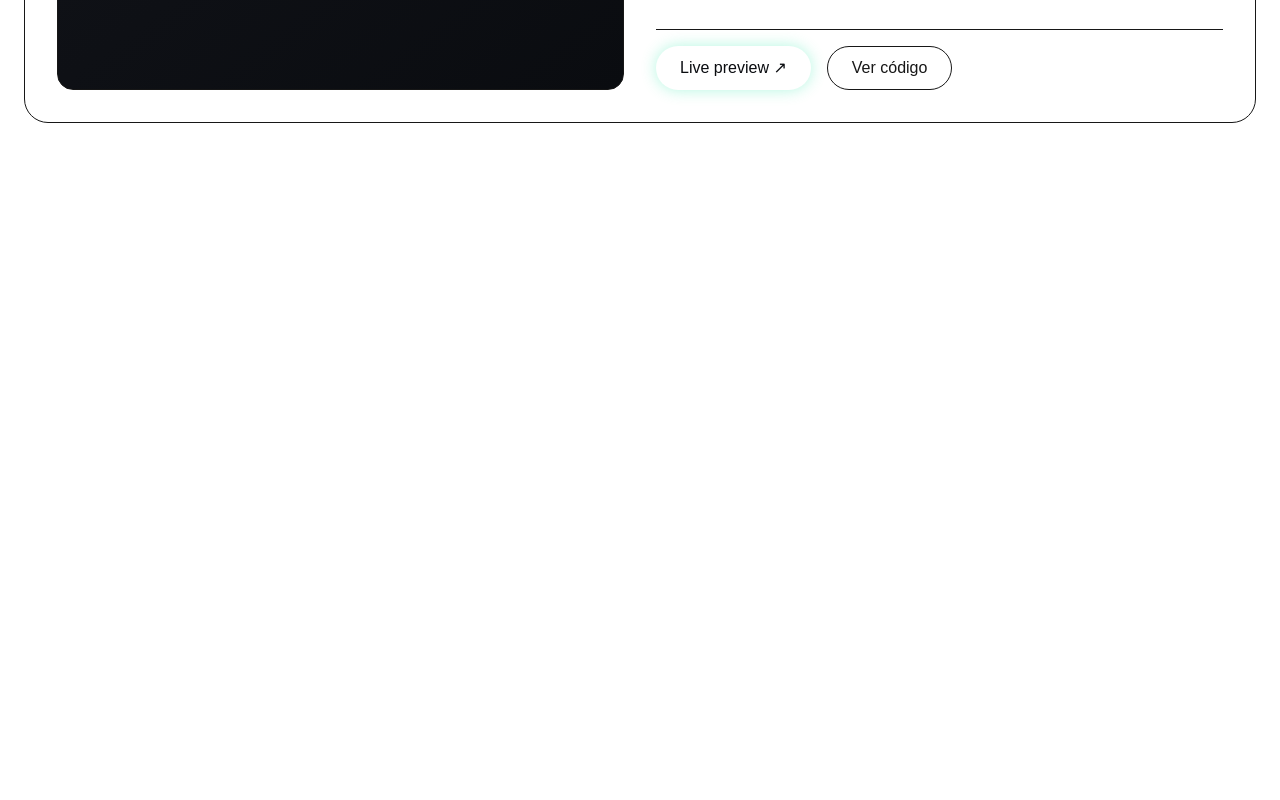
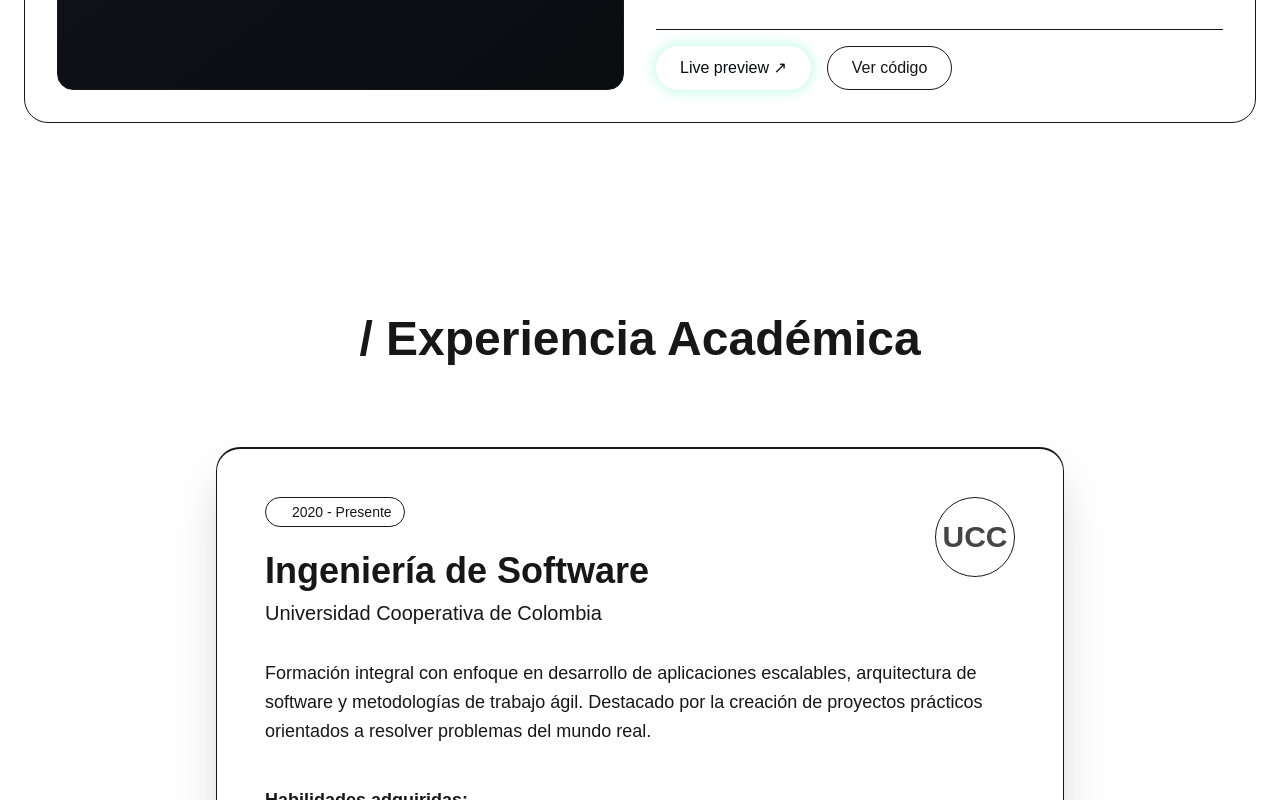
Before and after one commit to sebastianUCC2024/PortafolioPersonal, a Next.js app: page / in a window 1280 px wide. Shown: the part 2000-2800 px from the top of the page. Before the commit the page ends 2219 px from the top, so only its background shows below. Built offline with nearby package versions, Linux system fonts and the light colour scheme.

Commit message:
feat: implementar layout destacado para la tarjeta de experiencia académica

```diff
--- a/app/page.tsx
+++ b/app/page.tsx
@@ -2,12 +2,14 @@
 
 import { Hero } from "@/components/sections/hero";
 import { Projects } from "@/components/sections/projects";
+import { Experience } from "@/components/sections/experience";
 
 export default function Home() {
     return (
         <main className="flex-grow flex flex-col min-h-screen">
             <Hero />
             <Projects />
+            <Experience />
         </main>
     );
 }
--- /dev/null
+++ b/components/sections/experience.tsx
@@ -0,0 +1,68 @@
+"use client";
+
+import { useLanguage } from "@/hooks/use-language";
+import { Badge } from "@/components/ui/badge";
+
+export function Experience() {
+    const { t } = useLanguage();
+
+    return (
+        <section id="experience" className="py-24 relative bg-card-bg/20">
+            <div className="max-w-4xl mx-auto px-6">
+
+                {/* Título de Sección centrado */}
+                <div className="mb-16 text-center flex flex-col items-center">
+                    <h2 className="text-3xl md:text-5xl font-bold font-primary mb-4 text-foreground">
+                        <span className="text-brand-cyan">/</span> {t.experience.title}
+                    </h2>
+                    <div className="w-24 h-1 bg-brand-cyan/30 rounded-full" />
+                </div>
+
+                {/* Tarjeta de Experiencia Principal */}
+                <div className="relative rounded-3xl bg-card-bg/80 border-t-2 border-l border-r border-b border-t-brand-cyan/50 border-brand-cyan/10 p-8 md:p-12 shadow-2xl backdrop-blur-sm overflow-hidden group">
+
+                    {/* Elemento decorativo visual */}
+                    <div className="absolute top-0 right-0 w-64 h-64 bg-brand-cyan/5 rounded-full blur-[80px] -z-10 group-hover:bg-brand-cyan/10 transition-colors duration-500" />
+
+                    <div className="flex flex-col md:flex-row md:items-start justify-between gap-6 mb-8">
+                        <div>
+                            <Badge className="mb-6">{t.experience.badge}</Badge>
+                            <h3 className="text-3xl md:text-4xl font-bold font-primary text-foreground mb-2">
+                                {t.experience.degree}
+                            </h3>
+                            <h4 className="text-xl font-medium text-brand-cyan">
+                                {t.experience.university}
+                            </h4>
+                        </div>
+                        {/* Decoración de marca de agua estilo "🎓" o abstracta */}
+                        <div className="hidden md:flex w-20 h-20 rounded-full bg-brand-cyan/10 border border-brand-cyan/20 items-center justify-center shrink-0">
+                            <span className="text-brand-cyan text-3xl opacity-80 font-primary font-bold">UCC</span>
+                        </div>
+                    </div>
+
+                    <p className="text-muted text-lg leading-relaxed mb-10">
+                        {t.experience.description}
+                    </p>
+
+                    <div>
+                        <h5 className="text-foreground font-semibold text-lg mb-4">
+                            {t.experience.skillsTitle}
+                        </h5>
+                        <div className="grid grid-cols-1 sm:grid-cols-2 gap-3">
+                            {t.experience.skills.map(skill => (
+                                <div key={skill} className="flex items-center gap-3">
+                                    <div className="w-2 h-2 rounded-full bg-brand-cyan" />
+                                    <span className="text-muted group-hover:text-foreground/90 transition-colors">
+                                        {skill}
+                                    </span>
+                                </div>
+                            ))}
+                        </div>
+                    </div>
+
+                </div>
+
+            </div>
+        </section>
+    );
+}
--- a/dictionaries/en.ts
+++ b/dictionaries/en.ts
@@ -33,6 +33,22 @@ export const en = {
             }
         ]
     },
+    experience: {
+        title: "Academic Background",
+        badge: "2020 - Present",
+        degree: "Software Engineering",
+        university: "Universidad Cooperativa de Colombia",
+        description: "Comprehensive training focused on scalable application development, software architecture, and agile methodologies. Stand out for creating practical projects aimed at solving real-world problems.",
+        skillsTitle: "Acquired Skills:",
+        skills: [
+            "Frontend & Backend Development",
+            "Relational Databases",
+            "Software Architecture",
+            "RESTful API Construction",
+            "UI/UX Design (Figma)",
+            "Design Patterns"
+        ]
+    },
     nav: {
         projects: "Projects",
         experience: "Experience",
--- a/dictionaries/es.ts
+++ b/dictionaries/es.ts
@@ -33,6 +33,22 @@ export const es = {
             }
         ]
     },
+    experience: {
+        title: "Experiencia Académica",
+        badge: "2020 - Presente",
+        degree: "Ingeniería de Software",
+        university: "Universidad Cooperativa de Colombia",
+        description: "Formación integral con enfoque en desarrollo de aplicaciones escalables, arquitectura de software y metodologías de trabajo ágil. Destacado por la creación de proyectos prácticos orientados a resolver problemas del mundo real.",
+        skillsTitle: "Habilidades adquiridas:",
+        skills: [
+            "Desarrollo Frontend & Backend",
+            "Bases de Datos Relacionales",
+            "Arquitectura de Software",
+            "Construcción de APIs RESTful",
+            "Diseño UI/UX (Figma)",
+            "Patrones de Diseño"
+        ]
+    },
     nav: {
         projects: "Proyectos",
         experience: "Experiencia",
```
